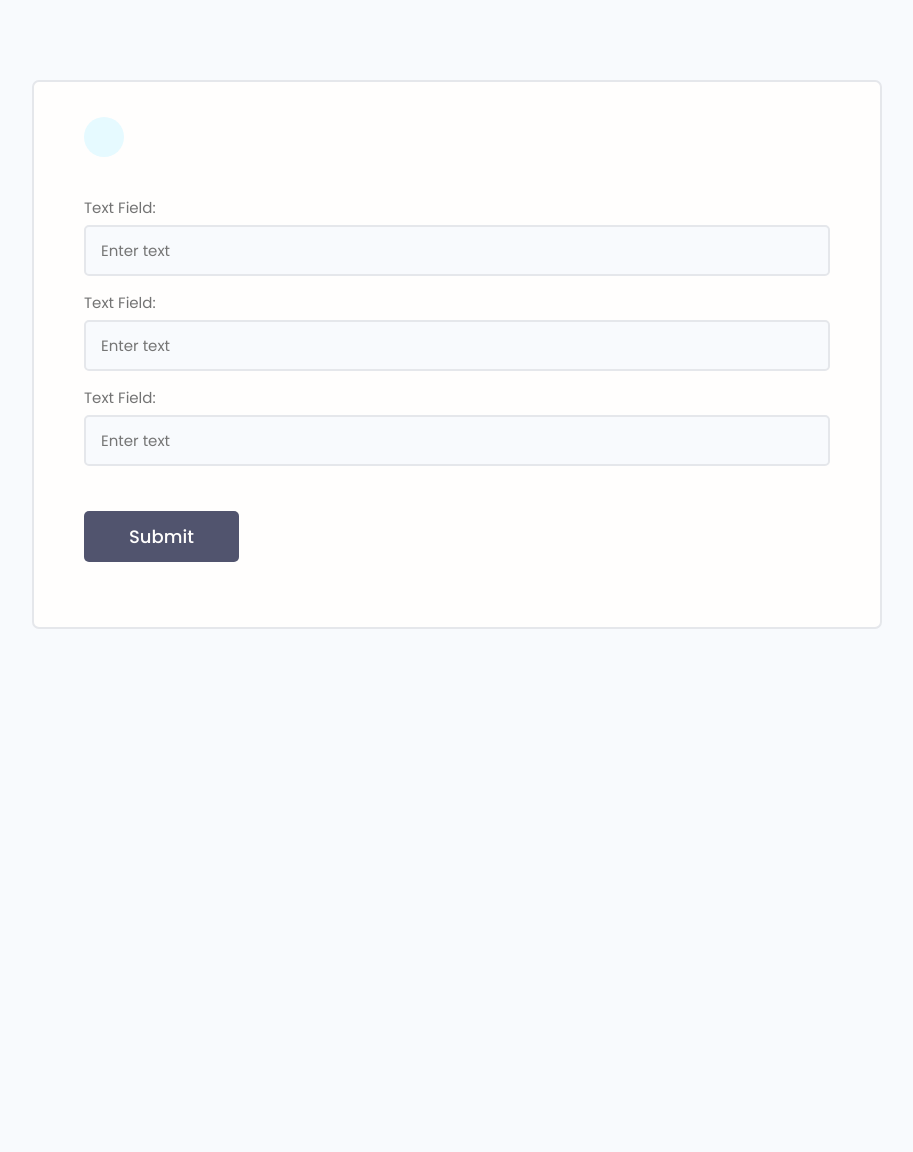
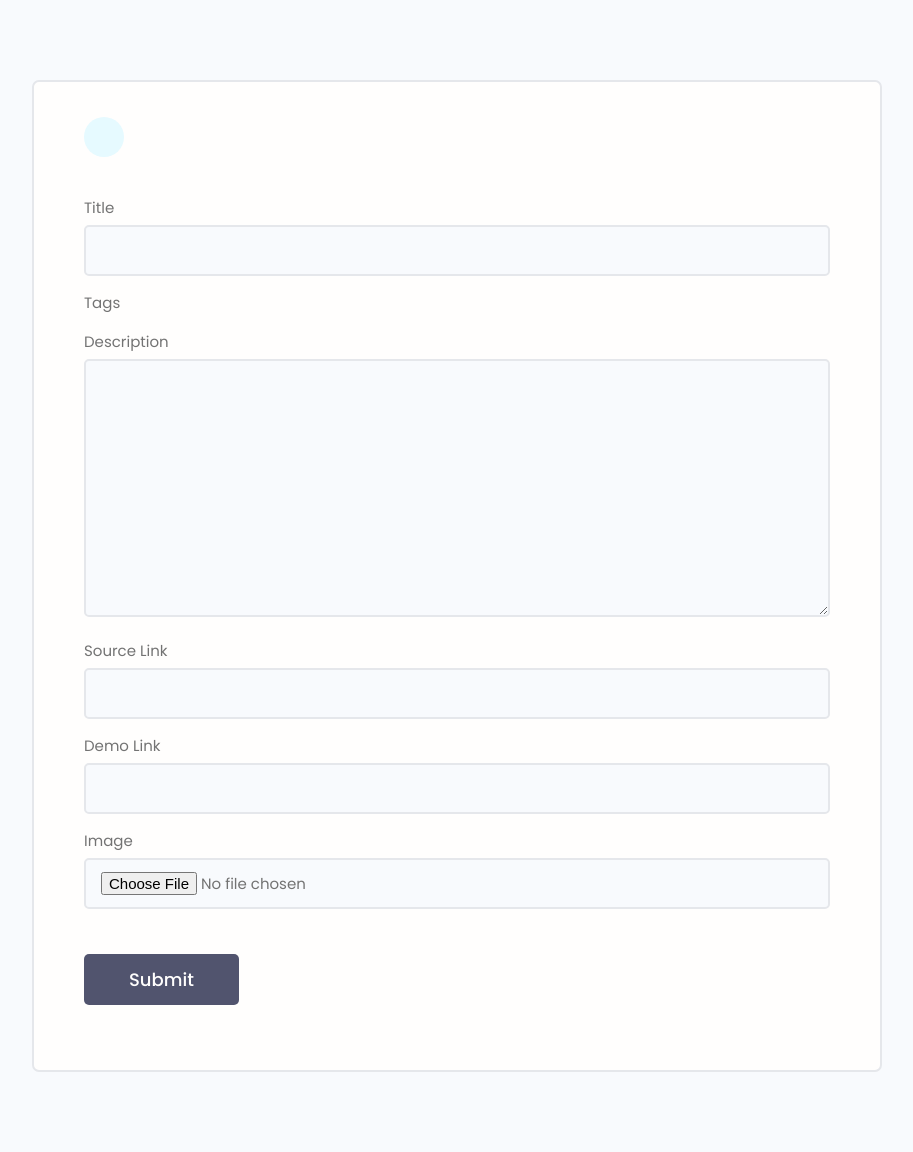
Before and after one commit to NagahShinawy/devsearch, a Django app: page /projects/create/ in a window 1280 px wide. Shown: the part 76-1228 px from the top of the page, without its empty margins (183-1096 px from the left). Before the commit the page ends 705 px from the top, so only its background shows below. Run offline with Django 3.2, Linux system fonts and the light colour scheme; data that the repository does not hold is empty; some libraries are stand-ins or nearby versions.

Commit message:
style update, create form

```diff
--- a/apps/projects/forms.py
+++ b/apps/projects/forms.py
@@ -6,3 +6,10 @@ class ProjectModelForm(forms.ModelForm):
     class Meta:
         model = Project
         fields = ("title", "tags", "description", "source_link", "demo_link", "image")
+        widgets = {"tags": forms.CheckboxSelectMultiple}
+
+    def __init__(self, *args, **kwargs):
+        super(ProjectModelForm, self).__init__(*args, **kwargs)
+        # self.fields["title"].widget.attrs.update({"class": "input input--text", "placeholder": "Enter Title"})
+        for name, field in self.fields.items():
+            self.fields[name].widget.attrs.update({"class": "input"})
--- a/apps/projects/templates/projects/form-template.html
+++ b/apps/projects/templates/projects/form-template.html
@@ -6,27 +6,17 @@
         <main class="formPage my-xl">
         <div class="content-box">
             <div class="formWrapper">
-                <a class="backButton" href="#"><i class="im im-angle-left"></i></a>
+                <a class="backButton" href="{% url 'projects:projects' %}"><i class="im im-angle-left"></i></a>
                 <br>
 
-                <form class="form" method="POST">
-                    <!-- Input:Text -->
-                    <div class="form__field">
-                        <label for="formInput#text">Text Field: </label>
-                        <input class="input input--text" id="formInput#text" type="text" name="text" placeholder="Enter text">
+                <form class="form" method="POST" action="." enctype="multipart/form-data">
+                    {% csrf_token %}
+                    {% for field in form %}
+                        <div class="form__field">
+                        <label for="formInput#text">{{ field.label }}</label>
+                        {{ field }}
                     </div>
-
-                    <!-- Input:Text -->
-                    <div class="form__field">
-                        <label for="formInput#text">Text Field: </label>
-                        <input class="input input--text" id="formInput#text" type="text" name="text" placeholder="Enter text">
-                    </div>
-
-                    <!-- Input:Text -->
-                    <div class="form__field">
-                        <label for="formInput#text">Text Field: </label>
-                        <input class="input input--text" id="formInput#text" type="text" name="text" placeholder="Enter text">
-                    </div>
+                    {% endfor %}
                     <input class="btn btn--sub btn--lg  my-md" type="submit" value="Submit">
                 </form>
             </div>
--- a/apps/projects/templates/projects/single-project.html
+++ b/apps/projects/templates/projects/single-project.html
@@ -21,6 +21,10 @@
           {% if project.source_link %}
               <a class="singleProject__liveLink" href="{{ project.source_link }}" target="_blank"><i class="im im-external-link"></i>Source Code</a>
           {% endif %}
+
+          {% if project.demo_link %}
+              <a class="singleProject__liveLink" href="{{ project.demo_link }}" target="_blank"><i class="im im-external-link"></i>Live Demo</a>
+          {% endif %}
         </div>
         <div class="column column--2of3">
 
@@ -42,7 +46,7 @@
           <div class="comments">
             <h3 class="singleProject__subtitle">Feedback</h3>
             <h5 class="project--rating">
-                {{ project.vote_ratio }}% {{ project.feedback }} Feedback (18 Votes)
+                {{ project.vote_ratio }}% ({{ project.votes }} Vote{{ project.votes|pluralize }})
             </h5>
 
             <form class="form" action="#" method="POST">
--- a/apps/projects/views.py
+++ b/apps/projects/views.py
@@ -62,4 +62,4 @@ def update_project(request, uuid):
         if form.is_valid():
             form.save()
             return redirect("projects:projects")
-    return render(request, template_name="projects/update.html", context={"project": project, "form": form})
+    return render(request, template_name="projects/form-template.html", context={"project": project, "form": form})
--- a/static/styles/app.css
+++ b/static/styles/app.css
@@ -893,3 +893,8 @@ header.header a.header__logo img {
   margin-left: -61px;
   width: 172px;
 }
+
+
+div.column.column--1of3 a:nth-child(4) {
+  margin-left: 15px;
+}
--- a/static/uikit/styles/modules/_form.css
+++ b/static/uikit/styles/modules/_form.css
@@ -39,6 +39,8 @@
 input.input[type='text'],
 input.input[type='email'],
 input.input[type='password'],
+input.input[type='url'],
+input.input[type='file'],
 input.input[type='number'],
 select.input,
 textarea.input {
```
